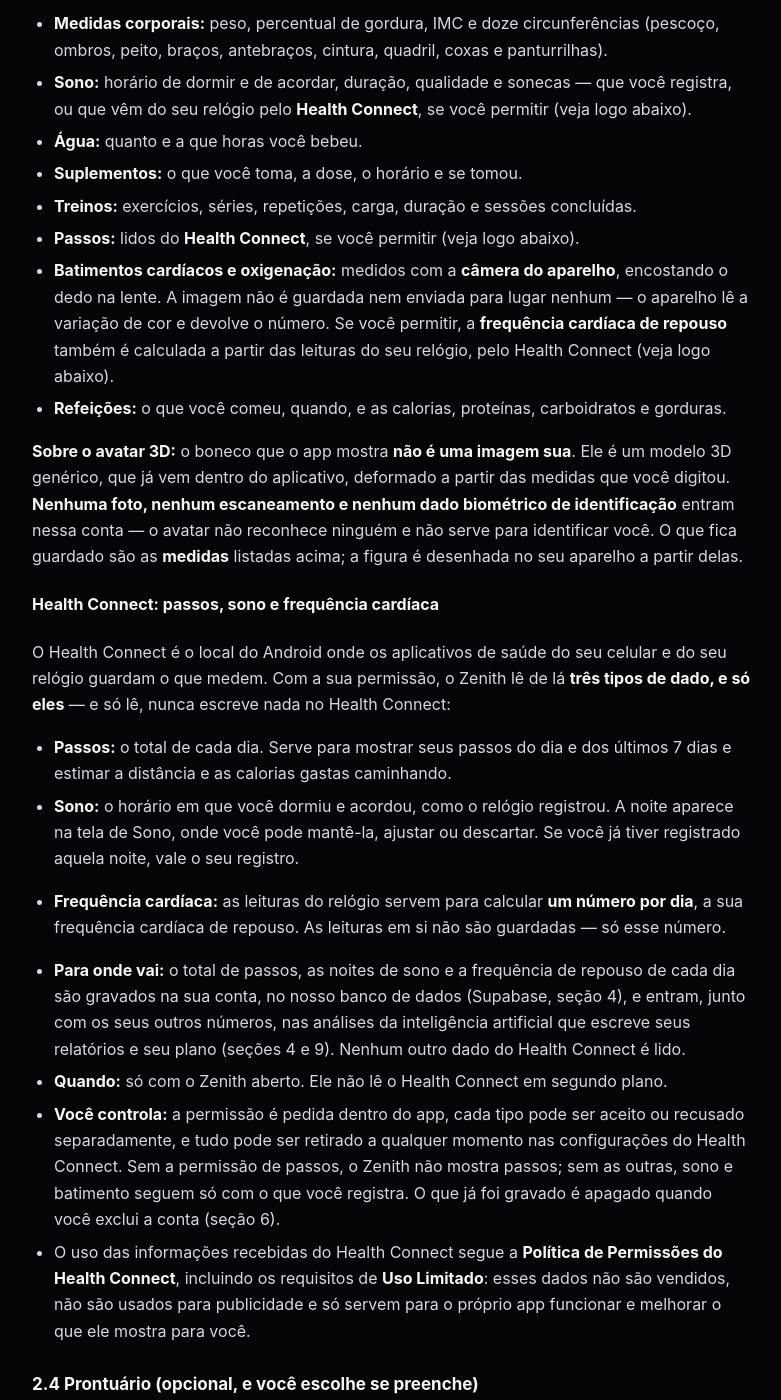
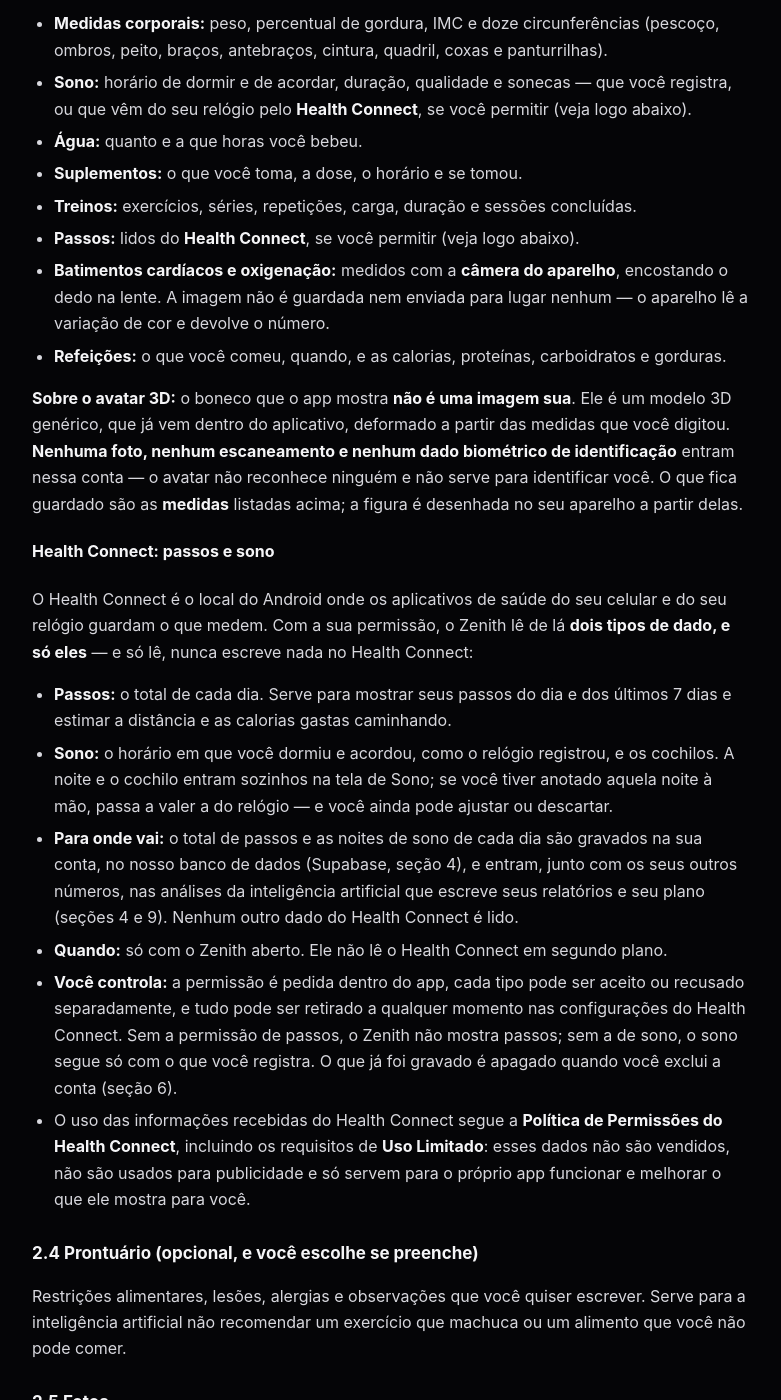
Before and after one commit to rogermarques7/zenith-legal, a Jekyll site: the page built from privacidade.md, in a window 1280 px wide and 1400 px high, scrolled down 1180 px. Shown: the whole window, without its empty margins (248-1029 px from the left). Built offline with Jekyll 4.4.1, drawn with Linux system fonts in a browser that asks for light colours; some of the changed text lies outside the part shown.

Commit message:
docs(legal): Health Connect com passos e sono; o sono do relogio substitui o registro manual (19/10/2026)
Co-Authored-By: Claude Opus 5.5 <noreply@anthropic.com>

```diff
--- a/privacidade.md
+++ b/privacidade.md
@@ -65,9 +65,7 @@ mais.
 - **Passos:** lidos do **Health Connect**, se você permitir (veja logo abaixo).
 - **Batimentos cardíacos e oxigenação:** medidos com a **câmera do aparelho**,
   encostando o dedo na lente. A imagem não é guardada nem enviada para lugar
-  nenhum — o aparelho lê a variação de cor e devolve o número. Se você
-  permitir, a **frequência cardíaca de repouso** também é calculada a partir
-  das leituras do seu relógio, pelo Health Connect (veja logo abaixo).
+  nenhum — o aparelho lê a variação de cor e devolve o número.
 - **Refeições:** o que você comeu, quando, e as calorias, proteínas,
   carboidratos e gorduras.
 
@@ -78,24 +76,21 @@ biométrico de identificação** entram nessa conta — o avatar não reconhece
 ninguém e não serve para identificar você. O que fica guardado são as **medidas**
 listadas acima; a figura é desenhada no seu aparelho a partir delas.
 
-#### Health Connect: passos, sono e frequência cardíaca
+#### Health Connect: passos e sono
 
 O Health Connect é o local do Android onde os aplicativos de saúde do seu
 celular e do seu relógio guardam o que medem. Com a sua permissão, o Zenith lê
-de lá **três tipos de dado, e só eles** — e só lê, nunca escreve nada no
+de lá **dois tipos de dado, e só eles** — e só lê, nunca escreve nada no
 Health Connect:
 
 - **Passos:** o total de cada dia. Serve para mostrar seus passos do dia e dos
   últimos 7 dias e estimar a distância e as calorias gastas caminhando.
-- **Sono:** o horário em que você dormiu e acordou, como o relógio registrou.
-  A noite aparece na tela de Sono, onde você pode mantê-la, ajustar ou
-  descartar. Se você já tiver registrado aquela noite, vale o seu registro.
-- **Frequência cardíaca:** as leituras do relógio servem para calcular **um
-  número por dia**, a sua frequência cardíaca de repouso. As leituras em si
-  não são guardadas — só esse número.
-
-- **Para onde vai:** o total de passos, as noites de sono e a frequência de
-  repouso de cada dia são gravados na sua conta, no nosso banco de dados
+- **Sono:** o horário em que você dormiu e acordou, como o relógio registrou,
+  e os cochilos. A noite e o cochilo entram sozinhos na tela de Sono; se você
+  tiver anotado aquela noite à mão, passa a valer a do relógio — e você ainda
+  pode ajustar ou descartar.
+- **Para onde vai:** o total de passos e as noites de sono de cada dia são
+  gravados na sua conta, no nosso banco de dados
   (Supabase, seção 4), e entram, junto com os seus outros números, nas
   análises da inteligência artificial que escreve seus relatórios e seu plano
   (seções 4 e 9). Nenhum outro dado do Health Connect é lido.
@@ -104,8 +99,8 @@ Health Connect:
 - **Você controla:** a permissão é pedida dentro do app, cada tipo pode ser
   aceito ou recusado separadamente, e tudo pode ser retirado a qualquer
   momento nas configurações do Health Connect. Sem a permissão de passos, o
-  Zenith não mostra passos; sem as outras, sono e batimento seguem só com o
-  que você registra. O que já foi gravado é apagado quando você exclui a
+  Zenith não mostra passos; sem a de sono, o sono segue só com o que você
+  registra. O que já foi gravado é apagado quando você exclui a
   conta (seção 6).
 - O uso das informações recebidas do Health Connect segue a **Política de
   Permissões do Health Connect**, incluindo os requisitos de **Uso Limitado**:
@@ -207,8 +202,8 @@ prestam serviço para o app funcionar — o que a LGPD chama de **operadores**:
 |---|---|---|
 | **Supabase** | Guarda o banco de dados, cuida da autenticação e roda as funções do servidor | Tudo que está na seção 2, exceto fotos e áudio |
 | **Google** | Login (Google Sign-In) e o pagamento da assinatura (Google Play); quando o Treino Assistido estiver ligado, o assistente de voz e o laudo do treino; pode também escrever o relatório mensal (ver abaixo) | E-mail e nome para o login; a compra, para cobrar; áudio e imagens durante o treino assistido; o exercício e a série do momento; para o relatório mensal, os mesmos dados da linha da OpenAI |
-| **OpenAI** | Lê a foto da refeição e do rótulo, transcreve o áudio ditado, escreve os avisos do dia e, hoje, o plano do ciclo de 30 dias e o relatório mensal | A foto, o áudio, e os seus números de treino, sono, água, alimentação, passos, frequência cardíaca de repouso, medidas e o prontuário |
-| **Anthropic** | Pode escrever o plano do ciclo de 30 dias e o relatório mensal (ver abaixo) | Seus números de treino, sono, água, alimentação, passos, frequência cardíaca de repouso, medidas e o prontuário |
+| **OpenAI** | Lê a foto da refeição e do rótulo, transcreve o áudio ditado, escreve os avisos do dia e, hoje, o plano do ciclo de 30 dias e o relatório mensal | A foto, o áudio, e os seus números de treino, sono, água, alimentação, passos, medidas e o prontuário |
+| **Anthropic** | Pode escrever o plano do ciclo de 30 dias e o relatório mensal (ver abaixo) | Seus números de treino, sono, água, alimentação, passos, medidas e o prontuário |
 | **RevenueCat** | Confere se a sua assinatura está ativa | Um identificador interno da sua conta (não o nome nem o e-mail) e o histórico de compras (seção 2.8) |
 | **Open Food Facts** | Base pública de alimentos, consultada quando você busca um produto pela marca | O termo que você digitou na busca. Como a consulta sai do seu aparelho, ela também vê o endereço de internet (IP) dele |
 
```
